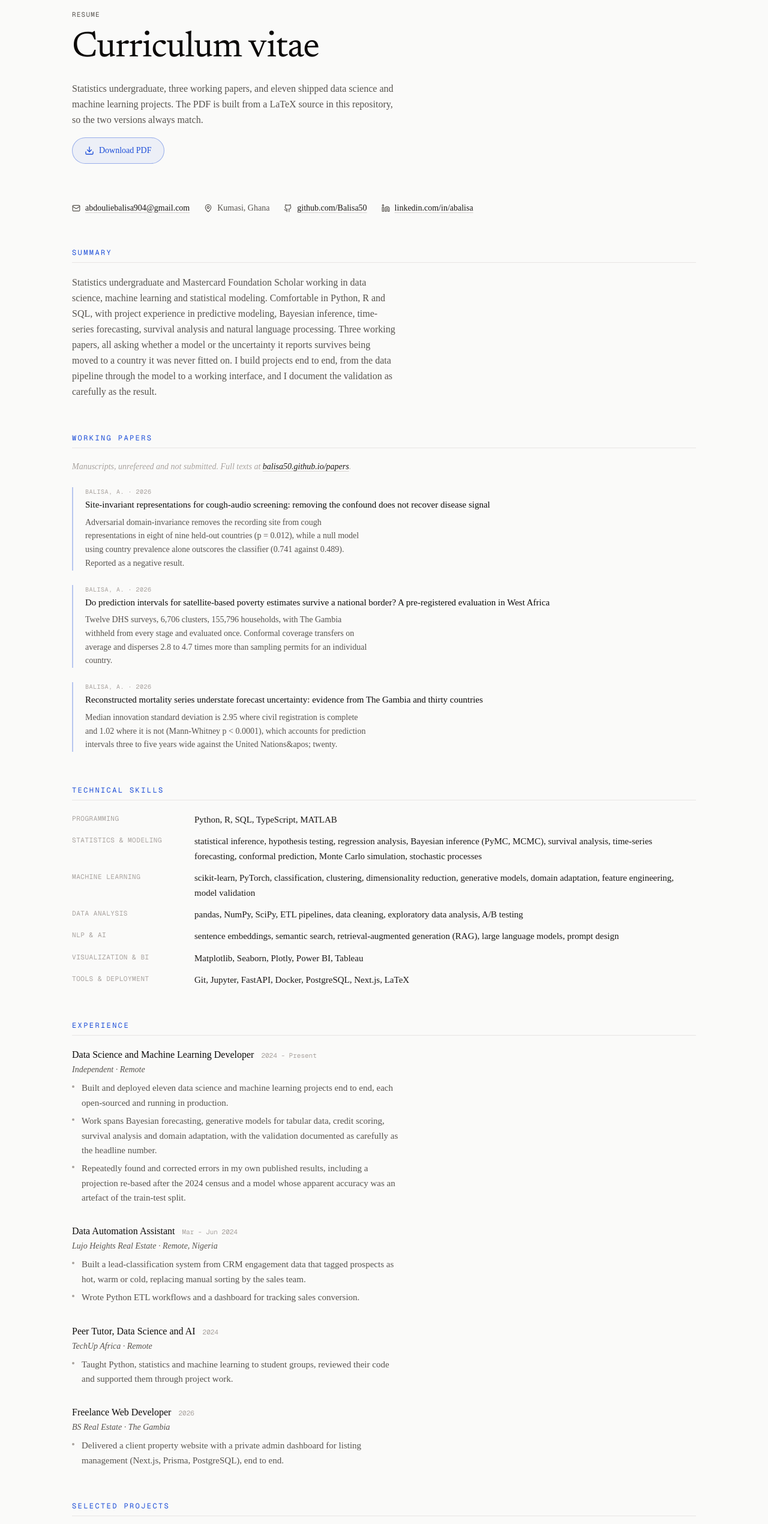
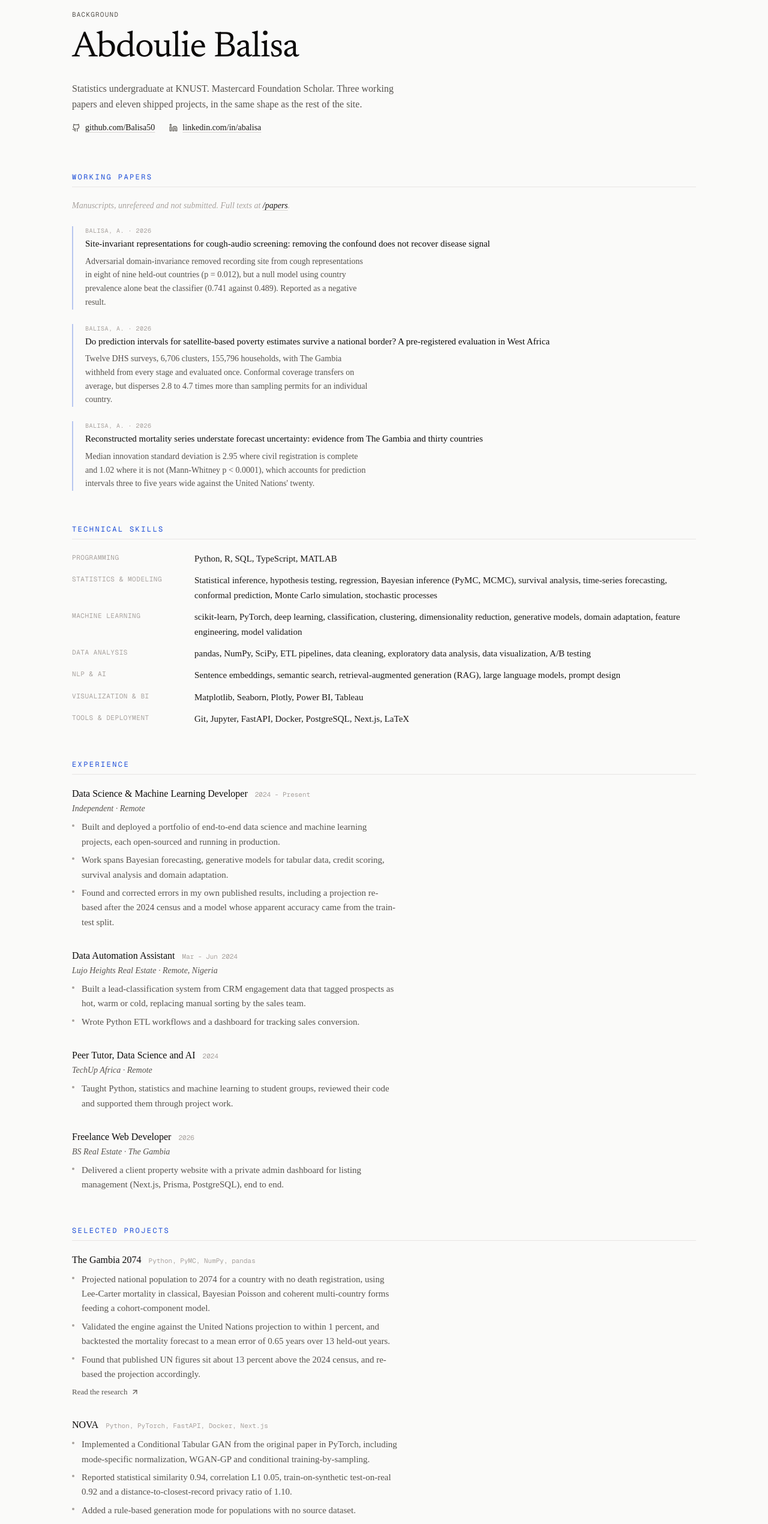
Before and after one commit to Balisa50/Balisa50.github.io, a Next.js app: page /resume in a window 1280 px wide. Shown: the part 80-2620 px from the top of the page at 60% size. Built offline with nearby package versions, Linux system fonts and the light colour scheme.

Commit message:
fix: mobile wordmark, resume page redesign, no PDF download

```diff
--- a/app/(site)/resume/page.tsx
+++ b/app/(site)/resume/page.tsx
@@ -1,51 +1,51 @@
 import type { Metadata } from "next";
 import Link from "next/link";
-import { Download, Mail, MapPin, Github, Linkedin, ArrowUpRight } from "lucide-react";
+import { Github, Linkedin, ArrowUpRight } from "lucide-react";
 
 export const metadata: Metadata = {
-  title: "Resume",
+  title: "Background",
   description:
-    "Curriculum vitae for Abdoulie Balisa: statistics undergraduate, three working papers, and eleven shipped data science and machine learning projects."
+    "Statistics undergraduate, three working papers, and eleven shipped data science and machine learning projects."
 };
 
 const PAPERS = [
   {
     year: "2026",
     title: "Site-invariant representations for cough-audio screening: removing the confound does not recover disease signal",
-    summary: "Adversarial domain-invariance removes the recording site from cough representations in eight of nine held-out countries (p = 0.012), while a null model using country prevalence alone outscores the classifier (0.741 against 0.489). Reported as a negative result."
+    summary: "Adversarial domain-invariance removed recording site from cough representations in eight of nine held-out countries (p = 0.012), but a null model using country prevalence alone beat the classifier (0.741 against 0.489). Reported as a negative result."
   },
   {
     year: "2026",
     title: "Do prediction intervals for satellite-based poverty estimates survive a national border? A pre-registered evaluation in West Africa",
-    summary: "Twelve DHS surveys, 6,706 clusters, 155,796 households, with The Gambia withheld from every stage and evaluated once. Conformal coverage transfers on average and disperses 2.8 to 4.7 times more than sampling permits for an individual country."
+    summary: "Twelve DHS surveys, 6,706 clusters, 155,796 households, with The Gambia withheld from every stage and evaluated once. Conformal coverage transfers on average, but disperses 2.8 to 4.7 times more than sampling permits for an individual country."
   },
   {
     year: "2026",
     title: "Reconstructed mortality series understate forecast uncertainty: evidence from The Gambia and thirty countries",
-    summary: "Median innovation standard deviation is 2.95 where civil registration is complete and 1.02 where it is not (Mann-Whitney p < 0.0001), which accounts for prediction intervals three to five years wide against the United Nations&apos; twenty."
+    summary: "Median innovation standard deviation is 2.95 where civil registration is complete and 1.02 where it is not (Mann-Whitney p < 0.0001), which accounts for prediction intervals three to five years wide against the United Nations' twenty."
   }
 ];
 
 const SKILLS = [
   { group: "Programming", items: "Python, R, SQL, TypeScript, MATLAB" },
-  { group: "Statistics & Modeling", items: "statistical inference, hypothesis testing, regression analysis, Bayesian inference (PyMC, MCMC), survival analysis, time-series forecasting, conformal prediction, Monte Carlo simulation, stochastic processes" },
-  { group: "Machine Learning", items: "scikit-learn, PyTorch, classification, clustering, dimensionality reduction, generative models, domain adaptation, feature engineering, model validation" },
-  { group: "Data Analysis", items: "pandas, NumPy, SciPy, ETL pipelines, data cleaning, exploratory data analysis, A/B testing" },
-  { group: "NLP & AI", items: "sentence embeddings, semantic search, retrieval-augmented generation (RAG), large language models, prompt design" },
+  { group: "Statistics & Modeling", items: "Statistical inference, hypothesis testing, regression, Bayesian inference (PyMC, MCMC), survival analysis, time-series forecasting, conformal prediction, Monte Carlo simulation, stochastic processes" },
+  { group: "Machine Learning", items: "scikit-learn, PyTorch, deep learning, classification, clustering, dimensionality reduction, generative models, domain adaptation, feature engineering, model validation" },
+  { group: "Data Analysis", items: "pandas, NumPy, SciPy, ETL pipelines, data cleaning, exploratory data analysis, data visualization, A/B testing" },
+  { group: "NLP & AI", items: "Sentence embeddings, semantic search, retrieval-augmented generation (RAG), large language models, prompt design" },
   { group: "Visualization & BI", items: "Matplotlib, Seaborn, Plotly, Power BI, Tableau" },
   { group: "Tools & Deployment", items: "Git, Jupyter, FastAPI, Docker, PostgreSQL, Next.js, LaTeX" }
 ];
 
 const EXPERIENCE = [
   {
-    role: "Data Science and Machine Learning Developer",
+    role: "Data Science & Machine Learning Developer",
     period: "2024 - Present",
     org: "Independent",
     place: "Remote",
     bullets: [
-      "Built and deployed eleven data science and machine learning projects end to end, each open-sourced and running in production.",
-      "Work spans Bayesian forecasting, generative models for tabular data, credit scoring, survival analysis and domain adaptation, with the validation documented as carefully as the headline number.",
-      "Repeatedly found and corrected errors in my own published results, including a projection re-based after the 2024 census and a model whose apparent accuracy was an artefact of the train-test split."
+      "Built and deployed a portfolio of end-to-end data science and machine learning projects, each open-sourced and running in production.",
+      "Work spans Bayesian forecasting, generative models for tabular data, credit scoring, survival analysis and domain adaptation.",
+      "Found and corrected errors in my own published results, including a projection re-based after the 2024 census and a model whose apparent accuracy came from the train-test split."
     ]
   },
   {
@@ -80,37 +80,37 @@ const EXPERIENCE = [
 
 const PROJECTS = [
   {
-    name: "The Gambia 2074: Bayesian Population Projection",
+    name: "The Gambia 2074",
     tech: "Python, PyMC, NumPy, pandas",
     bullets: [
       "Projected national population to 2074 for a country with no death registration, using Lee-Carter mortality in classical, Bayesian Poisson and coherent multi-country forms feeding a cohort-component model.",
       "Validated the engine against the United Nations projection to within 1 percent, and backtested the mortality forecast to a mean error of 0.65 years over 13 held-out years.",
-      "Identified that published UN figures sit about 13 percent above the 2024 census, and re-based the projection accordingly."
+      "Found that published UN figures sit about 13 percent above the 2024 census, and re-based the projection accordingly."
     ],
-    link: "https://balisa50.github.io/research/gambia-2074",
-    linkLabel: "balisa50.github.io/research/gambia-2074"
+    link: "/research/gambia-2074",
+    linkLabel: "Read the research"
   },
   {
-    name: "NOVA: Synthetic Financial Data Engine",
+    name: "NOVA",
     tech: "Python, PyTorch, FastAPI, Docker, Next.js",
     bullets: [
-      "Implemented a Conditional Tabular GAN from the original paper in PyTorch, including mode-specific normalization, WGAN-GP and conditional training-by-sampling, without using an existing library.",
+      "Implemented a Conditional Tabular GAN from the original paper in PyTorch, including mode-specific normalization, WGAN-GP and conditional training-by-sampling.",
       "Reported statistical similarity 0.94, correlation L1 0.05, train-on-synthetic test-on-real 0.92 and a distance-to-closest-record privacy ratio of 1.10.",
       "Added a rule-based generation mode for populations with no source dataset."
     ],
-    link: "https://nova-fin.vercel.app",
-    linkLabel: "nova-fin.vercel.app"
+    link: "/case-studies/nova",
+    linkLabel: "Case study"
   },
   {
-    name: "Credit Risk Scorecard for West African Microfinance",
+    name: "Credit Risk Scorecard",
     tech: "Python, scikit-learn, pandas",
     bullets: [
       "Built a Basel II compliant scorecard with Weight of Evidence and Information Value feature selection, logistic regression and points conversion.",
       "Ran a full validation gauntlet (Gini, KS, ROC, PSI) on a time-based holdout after finding that a random split understated population drift.",
       "Added multi-scenario stress testing for drought, currency crisis and pandemic."
     ],
-    link: "https://credit-risk-ab.vercel.app",
-    linkLabel: "credit-risk-ab.vercel.app"
+    link: "/case-studies/credit-risk-scorecard",
+    linkLabel: "Case study"
   }
 ];
 
@@ -150,39 +150,16 @@ export default function ResumePage() {
   return (
     <main className="mx-auto w-full max-w-shell px-6 sm:px-10 py-20 md:py-24">
       <header className="mb-16 flex flex-col items-start gap-4">
-        <p className="label">Resume</p>
+        <p className="label">Background</p>
         <h1 className="display text-[clamp(2.25rem,5vw,3.75rem)]">
-          Curriculum vitae
+          Abdoulie Balisa
         </h1>
         <p className="measure mt-2 text-[16px] leading-relaxed text-text-secondary">
-          Statistics undergraduate, three working papers, and eleven shipped
-          data science and machine learning projects. The PDF is built from a
-          LaTeX source in this repository, so the two versions always match.
+          Statistics undergraduate at KNUST. Mastercard Foundation Scholar.
+          Three working papers and eleven shipped projects, in the same shape
+          as the rest of the site.
         </p>
-        <a
-          href="/Abdoulie-Balisa-CV.pdf"
-          className="inline-flex min-h-[44px] items-center gap-2 rounded-full border border-cyan/40 bg-cyan/[0.06] px-5 py-2.5 text-sm font-medium text-cyan transition hover:bg-cyan/[0.12] hover:border-cyan/70"
-        >
-          <Download className="h-4 w-4" aria-hidden="true" />
-          Download PDF
-        </a>
-      </header>
-
-      <section aria-label="Contact">
         <ul className="flex flex-wrap gap-x-6 gap-y-2 text-sm text-text-secondary">
-          <li className="inline-flex items-center gap-2">
-            <Mail className="h-3.5 w-3.5" aria-hidden="true" />
-            <a
-              href="mailto:abdouliebalisa904@gmail.com"
-              className="link-underline text-text"
-            >
-              abdouliebalisa904@gmail.com
-            </a>
-          </li>
-          <li className="inline-flex items-center gap-2">
-            <MapPin className="h-3.5 w-3.5" aria-hidden="true" />
-            Kumasi, Ghana
-          </li>
           <li className="inline-flex items-center gap-2">
             <Github className="h-3.5 w-3.5" aria-hidden="true" />
             <a
@@ -206,26 +183,13 @@ export default function ResumePage() {
             </a>
           </li>
         </ul>
-      </section>
-
-      <SectionHeading>Summary</SectionHeading>
-      <p className="measure text-[16px] leading-relaxed text-text-secondary">
-        Statistics undergraduate and Mastercard Foundation Scholar working in
-        data science, machine learning and statistical modeling. Comfortable in
-        Python, R and SQL, with project experience in predictive modeling,
-        Bayesian inference, time-series forecasting, survival analysis and
-        natural language processing. Three working papers, all asking whether a
-        model or the uncertainty it reports survives being moved to a country
-        it was never fitted on. I build projects end to end, from the data
-        pipeline through the model to a working interface, and I document the
-        validation as carefully as the result.
-      </p>
+      </header>
 
       <SectionHeading>Working papers</SectionHeading>
       <p className="mb-6 text-[14px] italic text-text-faint">
         Manuscripts, unrefereed and not submitted. Full texts at{" "}
         <Link href="/papers" className="link-underline text-text">
-          balisa50.github.io/papers
+          /papers
         </Link>
         .
       </p>
@@ -299,24 +263,22 @@ export default function ResumePage() {
                 <Bullet key={i}>{b}</Bullet>
               ))}
             </ul>
-            <a
+            <Link
               href={p.link}
-              target="_blank"
-              rel="noreferrer noopener"
               className="mt-2 inline-flex items-center gap-1.5 text-[13px] text-text-secondary transition-colors hover:text-accent"
             >
               {p.linkLabel}
               <ArrowUpRight className="h-3.5 w-3.5" aria-hidden="true" />
-            </a>
+            </Link>
           </article>
         ))}
       </div>
 
       <p className="mt-6 measure text-[15px] leading-relaxed text-text-secondary">
-        <span className="font-medium text-ink">Additional projects:</span>{" "}
-        {ADDITIONAL} Full write-ups at{" "}
+        <span className="font-medium text-ink">Also shipped:</span>{" "}
+        {ADDITIONAL}{" "}
         <Link href="/work" className="link-underline text-text">
-          balisa50.github.io/work
+          Full write-ups on the work page
         </Link>
         .
       </p>
@@ -372,16 +334,6 @@ export default function ResumePage() {
           Secretary, managing meetings and official correspondence.
         </p>
       </div>
-
-      <div className="mt-16 border-t border-border pt-8">
-        <a
-          href="/Abdoulie-Balisa-CV.pdf"
-          className="inline-flex min-h-[44px] items-center gap-2 rounded-full border border-cyan/40 bg-cyan/[0.06] px-5 py-2.5 text-sm font-medium text-cyan transition hover:bg-cyan/[0.12] hover:border-cyan/70"
-        >
-          <Download className="h-4 w-4" aria-hidden="true" />
-          Download PDF
-        </a>
-      </div>
     </main>
   );
 }
```
